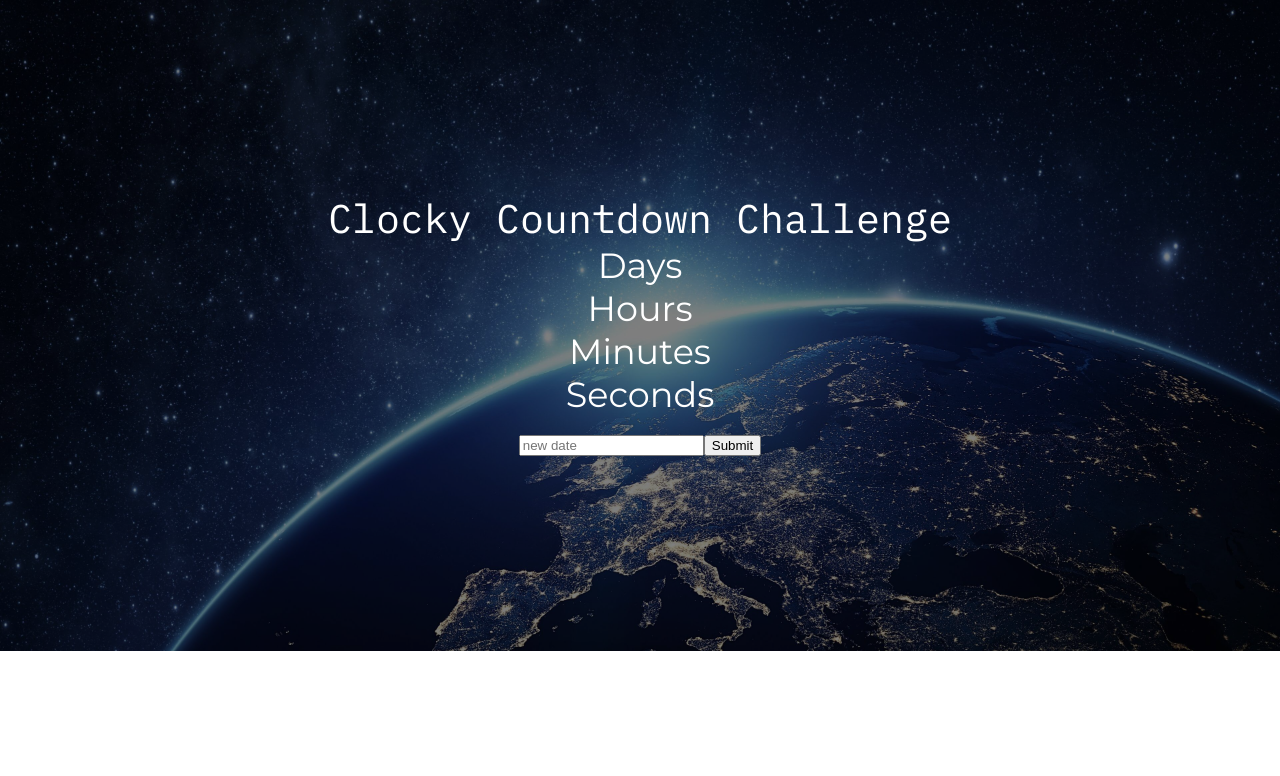
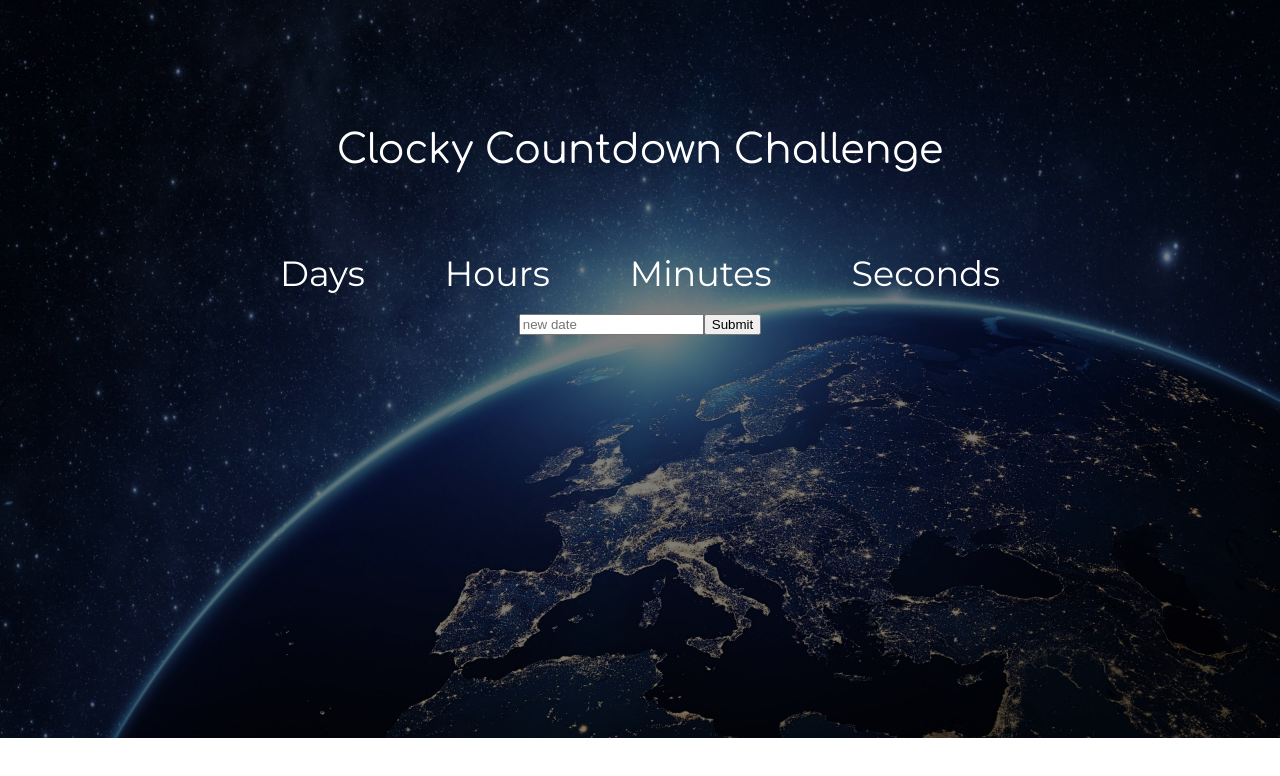
Before and after one commit to eduardorasgado/clocky-countdown, a React (Create React App) app: page / in a window 1280 px wide. Shown: the top 776 px of the page. Built offline with nearby package versions, Linux system fonts and the light colour scheme.

Commit message:
fonts with css

```diff
--- a/public/index.html
+++ b/public/index.html
@@ -19,7 +19,7 @@
       work correctly both with client-side routing and a non-root public URL.
       Learn how to configure a non-root public URL by running `npm run build`.
     -->
-    <title>React App</title>
+    <title>Clocky | Welcome</title>
   </head>
   <body>
     <noscript>
--- a/src/App.css
+++ b/src/App.css
@@ -1,7 +1,10 @@
-@import url('https://fonts.googleapis.com/css?family=IBM+Plex+Mono|Montserrat');
+@import url('https://fonts.googleapis.com/css?family=Comfortaa|Montserrat');
 
 .All {
   background-image: url("img/space.jpg");
+  -webkit-background-size: 100%;
+  -moz-background-size: 100%;
+  -o-background-size: 100%;
   background-size: 100%;
   margin: 0;
   padding: 0;
@@ -13,12 +16,19 @@
   text-align: center;
   color: white;
   font-size: 35px;
-  padding-top: 15%;
-  padding-bottom: 15%;
+  padding-top: 10%;
+  padding-bottom: 50vh;
   background: rgb(0,0,0,0.5);
 }
 
 .App-title {
   font-size: 40px;
-  font-family: 'IBM Plex Mono', monospace;
+  font-family: 'Comfortaa', cursive;
+  margin-bottom: 80px;
 }
+
+.Clock-days, .Clock-hours, .Clock-minutes, .Clock-seconds{
+  display: inline;
+  margin: 40px;
+
+}
--- a/src/App.js
+++ b/src/App.js
@@ -11,10 +11,10 @@ class App extends Component {
             Clocky Countdown Challenge
           </div>
           <div>
-            <div>Days</div>
-            <div>Hours</div>
-            <div>Minutes</div>
-            <div>Seconds</div>
+            <div className="Clock-days">Days</div>
+            <div className="Clock-hours">Hours</div>
+            <div className="Clock-minutes">Minutes</div>
+            <div className="Clock-seconds">Seconds</div>
           </div>
           <div>
             <input placeholder="new date"/>
```
